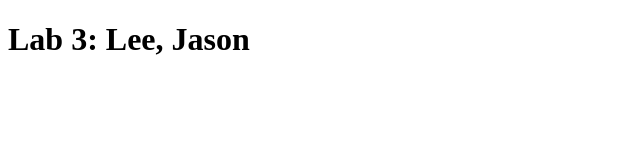
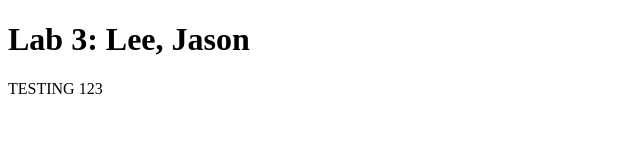
Before and after one commit to pie168/it202, a plain HTML site: page lab3.html in a window 1280 px wide. Shown: the whole page, without its empty margins (0-640 px from the left). Drawn offline with Linux system fonts and the light colour scheme.

Commit message:
update lab3

```diff
--- a/lab3.html
+++ b/lab3.html
@@ -5,5 +5,6 @@
     </head>
     <body>
         <h1>Lab 3: Lee, Jason</h1>
+        <p>TESTING 123</p>
     </body>
 </html>
```
